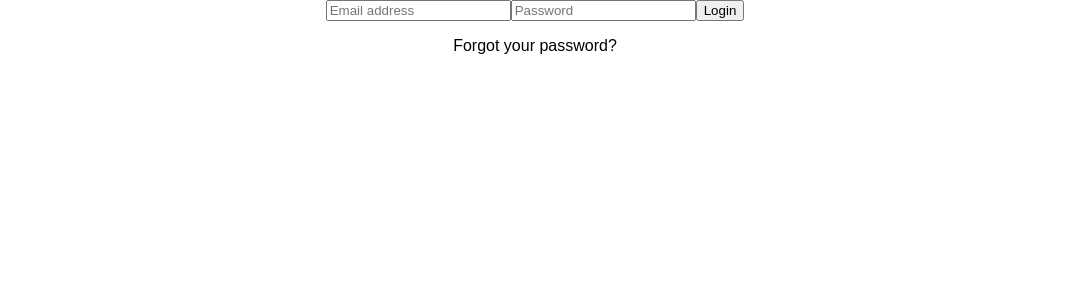
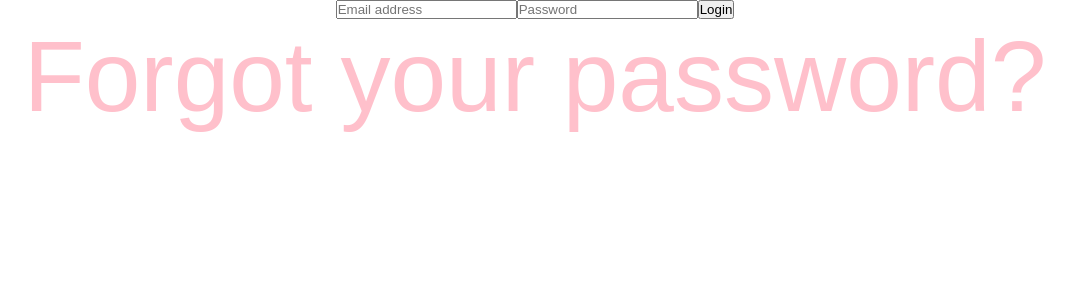
Before and after one commit to athomas5/react-social-media, a React (Create React App) app in the folder client/: page / in a window 1280 px wide. Shown: the top 300 px of the page, without its empty margins (105-1179 px from the left). Built offline with nearby package versions, Linux system fonts and the light colour scheme.

Commit message:
Fix scss preprocessor

```diff
--- a/client/package.json
+++ b/client/package.json
@@ -3,6 +3,7 @@
   "version": "0.1.0",
   "private": true,
   "dependencies": {
+    "node-sass-chokidar": "^1.3.0",
     "npm-run-all": "^4.1.3",
     "react": "^16.4.1",
     "react-dom": "^16.4.1",
--- a/client/src/components/auth/Login/Login.css
+++ b/client/src/components/auth/Login/Login.css
@@ -0,0 +1,10 @@
+* {
+  margin: 0;
+  padding: 0;
+  box-sizing: border-box; }
+
+p {
+  color: pink; }
+
+P {
+  font-size: 100px; }
--- /dev/null
+++ b/client/src/components/auth/Login/styles/mobile.css
@@ -0,0 +1,2 @@
+P {
+  font-size: 100px; }
--- /dev/null
+++ b/client/src/shared-styles/styles.css
@@ -0,0 +1,7 @@
+* {
+  margin: 0;
+  padding: 0;
+  box-sizing: border-box; }
+
+p {
+  color: pink; }
```
Also changed, not shown: client/src/components/auth/Login/styles/desktop.css (added), client/src/components/auth/Login/styles/tablet.css (added).
